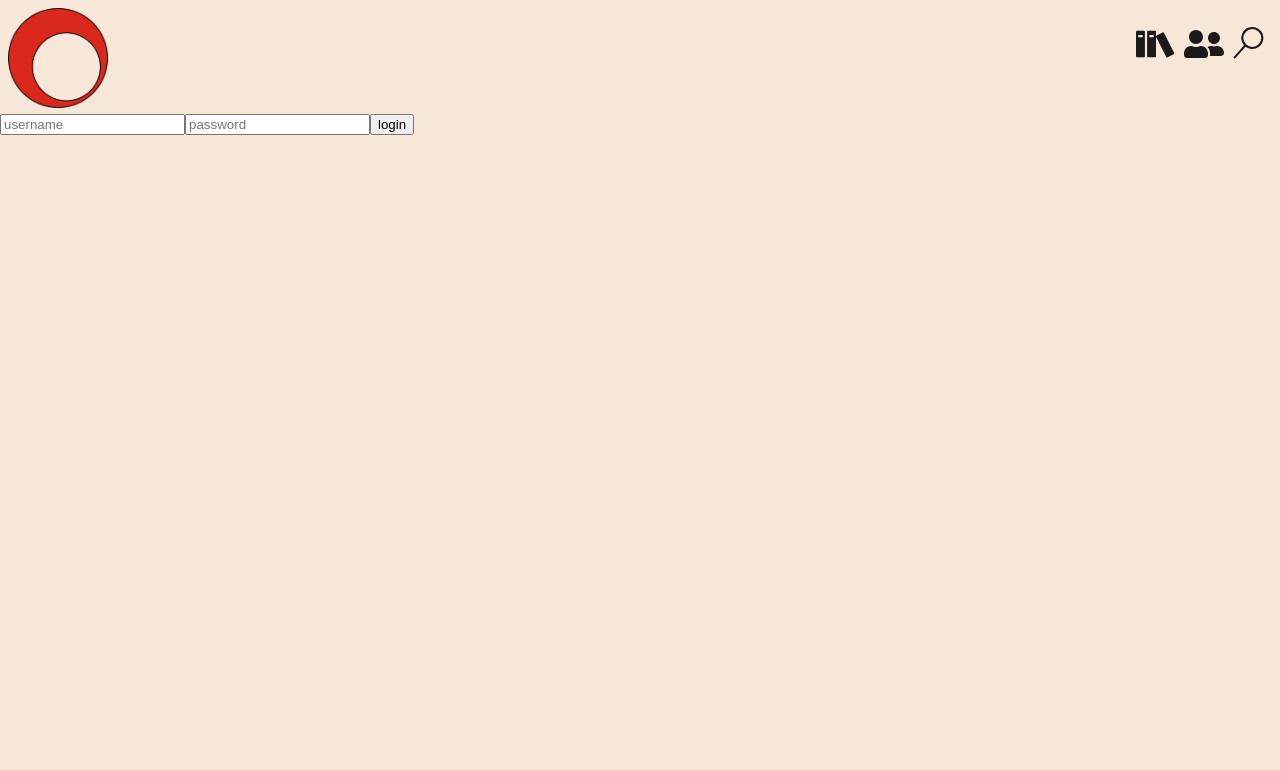
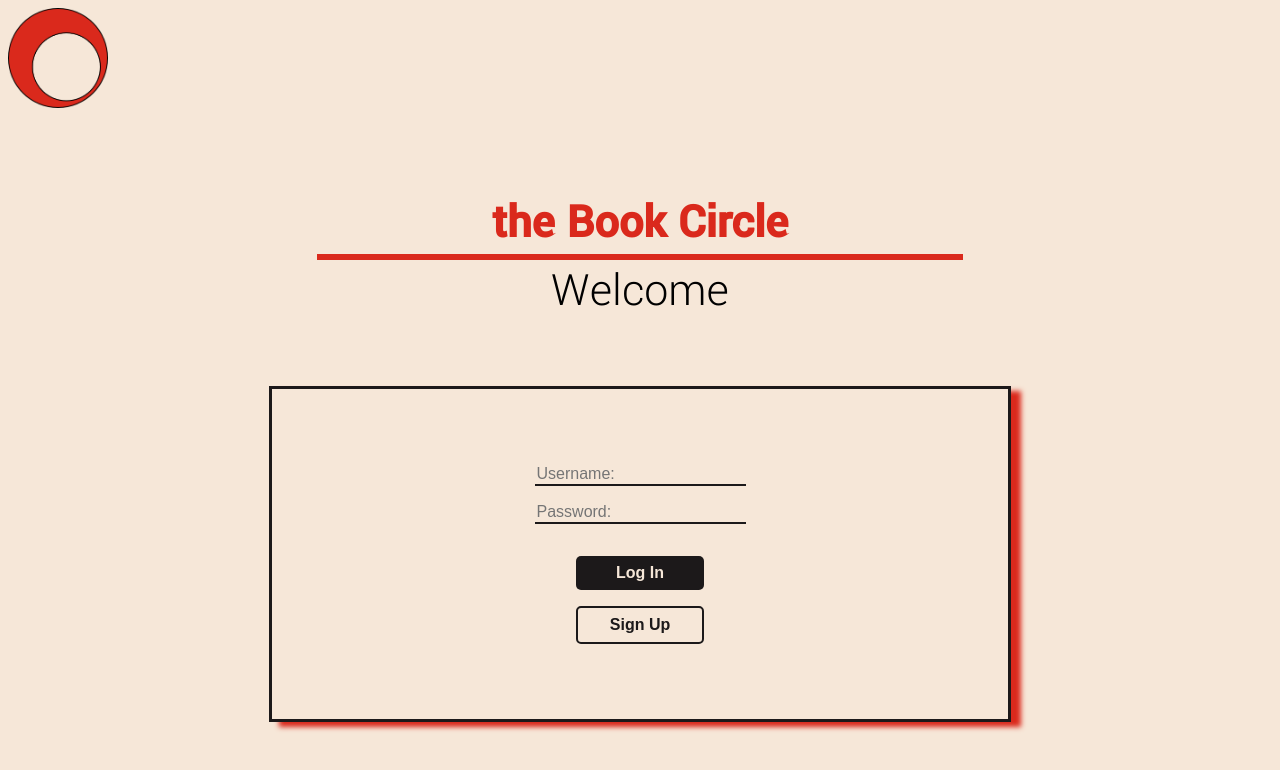
Before and after one commit to Matt-Hurst/bookCircle, a React (Create React App) app in the folder client/: page / in a window 1280 px wide. Shown: the top 770 px of the page. Built offline with nearby package versions, Linux system fonts and the light colour scheme; no server answers.

Commit message:
add unauthenticated header, login page styling, react-router on unauthenticated app

```diff
--- /dev/null
+++ b/client/src/Components/UnauthHeader.tsx
@@ -0,0 +1,15 @@
+import React from 'react'
+import { Link } from "react-router-dom";
+import Logo from '../images/Logocircle1.png'
+
+const UnauthHeader = () => {
+  return (
+    <div className="header">
+      <Link to='/'>
+        <img className='logo' src={Logo} alt="Book Circle logo"/>
+      </Link>
+    </div>
+  )
+}
+
+export default UnauthHeader;
--- /dev/null
+++ b/client/src/Pages/LoginPage.scss
@@ -0,0 +1,99 @@
+$primary-color: #DA291C;
+$primary-dark: #1C191A;
+$background-color: #F6E7D8;
+
+.LoginPage {
+  height: 80vh;
+  display: flex;
+  flex: 2;
+  flex-direction: column;
+}
+
+.LoginPageHeaderDiv {
+  display: flex;
+  flex-direction: column;
+  align-items: center;
+  justify-content: flex-end;
+  height: 30vh;
+
+  .LoginPageH1 {
+    color: $primary-color;
+    margin: 0;
+    font-size: 3rem;
+    font-weight: bold;
+  }
+
+  .LoginPageSpan {
+    width: 50vw;
+    border: 3px solid $primary-color;
+    margin: 0;
+  }
+
+  .LoginPageH2 {
+    font-weight: 300;
+    font-size: 3rem;
+    margin: 0 0 2rem 0;
+  }
+}
+
+.LoginFormContainer {
+  display: flex;
+  justify-content: center;
+  flex: 3;
+
+  .LoginForm {
+    display: flex;
+    flex-direction: column;
+    justify-content: center;
+    align-items: center;
+    width: 55vw;
+    padding: 1rem;
+    margin: 2rem;
+    position: relative;
+    border: 3px solid $primary-dark;
+    overflow: hidden;
+    box-shadow: 10px 5px 5px $primary-color;
+
+    input {
+      background-color: $background-color;
+      border: none;
+      border-bottom: 2px solid $primary-dark;
+      margin-bottom: 1rem;
+      font-size: 1rem;
+    }
+
+    input:focus {
+      outline: none;
+    }
+
+    .loginBTN,
+    .signupBTN {
+      margin-top: 1rem;
+      border: none;
+      border-radius: 5px;
+      padding: 0.5rem 0rem;
+      width: 8rem;
+      font-weight: bold;
+      font-size: 1rem;
+    }
+    .loginBTN {
+      color: $background-color;
+      background-color: $primary-dark;
+    }
+    .signupBTN {
+      color: $primary-dark;
+      background-color: $background-color;
+      border: 2px solid $primary-dark;
+    }
+  }
+
+  // .LoginForm:before {
+  //   content: "";
+  //   position: absolute;
+  //   top: 0;
+  //   right: 0;
+  //   border-width: 0 16px 16px 0;
+  //   border-style: solid;
+  //   border-color: #658E15 $background-color;
+  // }
+}
--- /dev/null
+++ b/client/src/Pages/LoginPage.tsx
@@ -0,0 +1,44 @@
+import React, { useState } from 'react'
+import { useHistory } from "react-router-dom";
+import { login } from '../ApiService/serverApiService';
+import './LoginPage.scss'
+
+const LoginPage = () => {
+  const [formValues, setFormValues] = useState({name: '', password: ''})
+  const history = useHistory();
+
+
+  function onChange (e: React.ChangeEvent<HTMLInputElement>) {
+    setFormValues({
+      ...formValues,
+      [e.target.name]: e.target.value
+    })
+  }
+
+  async function onSubmit (e: React.FormEvent<HTMLFormElement>) {
+    e.preventDefault();
+    await login(formValues.name, formValues.password);
+    setFormValues({name: '', password: ''})
+    history.go(0)
+  }
+
+  return (
+    <div className="LoginPage">
+      <div className="LoginPageHeaderDiv">
+        <h1 className="LoginPageH1">the Book Circle</h1>
+        <span className="LoginPageSpan"></span>
+        <h2 className="LoginPageH2">Welcome</h2>
+      </div>
+      <div className="LoginFormContainer">
+        <form onSubmit={onSubmit} className="LoginForm">
+          <input type="text" placeholder="Username:" name="name" onChange={onChange} value={formValues.name}/>
+          <input type="password" placeholder="Password:" name="password" onChange={onChange} value={formValues.password}/>
+          <button type="submit" className="loginBTN">Log In</button>
+          <button onClick={() => history.push('/signup')} className="signupBTN">Sign Up</button>
+        </form>
+      </div>
+    </div>
+  )
+}
+
+export default LoginPage;
--- /dev/null
+++ b/client/src/Pages/SignUp.tsx
@@ -0,0 +1,9 @@
+import React from 'react'
+
+const SignUp = () => {
+  return (
+    <h1>SIGN UP PAGE</h1>
+  )
+}
+
+export default SignUp;
--- a/client/src/UnauthenticatedApp.tsx
+++ b/client/src/UnauthenticatedApp.tsx
@@ -1,37 +1,30 @@
-import React, { useState } from 'react';
-import { login } from './ApiService/serverApiService'
-import { useHistory } from "react-router-dom";
-import Header from './Components/AuthHeader'
+import React from 'react';
+import UnauthHeader from './Components/UnauthHeader';
+import LoginPage from './Pages/LoginPage';
+import SignUp from './Pages/SignUp';
+import {
+  BrowserRouter as Router,
+  Switch,
+  Route,
+} from "react-router-dom"
+
 
 const UnauthenticatedApp = () => {
-  const [formValues, setFormValues] = useState({name: '', password: ''})
-  const history = useHistory();
-
-
-  function onChange (e: React.ChangeEvent<HTMLInputElement>) {
-    setFormValues({
-      ...formValues,
-      [e.target.name]: e.target.value
-    })
-  }
-
-  async function onSubmit (e: React.FormEvent<HTMLFormElement>) {
-    e.preventDefault();
-    await login(formValues.name, formValues.password);
-    setFormValues({name: '', password: ''})
-    history.go(0)
-  }
 
   return (
   <>
-    <Header />
-    <form onSubmit={onSubmit}>
-      <input type="text" placeholder="username" name="name" onChange={onChange} value={formValues.name}/>
-      <input type="password" placeholder="password" name="password" onChange={onChange} value={formValues.password}/>
-      <button type="submit">login</button>
-    </form>
+    <Router>
+      <UnauthHeader />
+      <Switch>
+        <Route path="/" exact >
+          <LoginPage />
+        </Route>
+        <Route path="/signup">
+          <SignUp />
+        </Route>
+      </Switch>
+    </Router>
   </>
-
   )
 }
 
```
